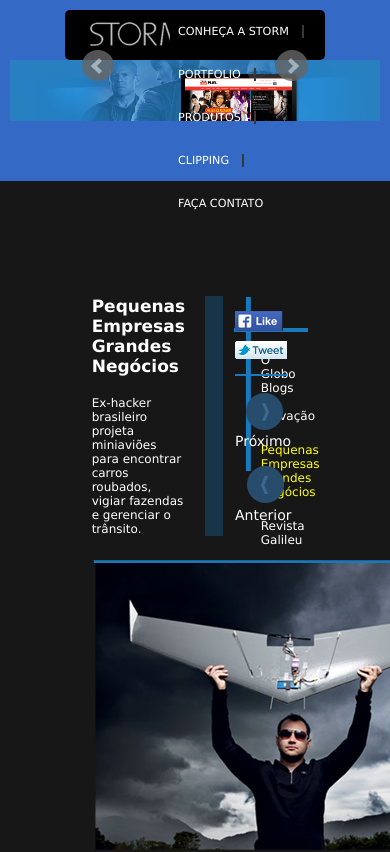
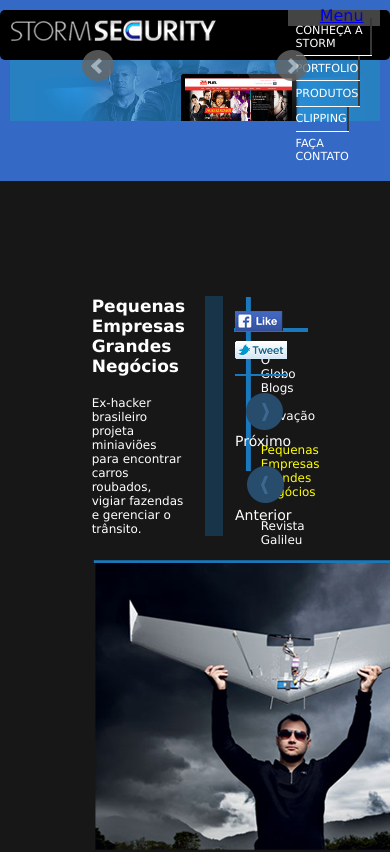
Before and after one commit to rodrigoIdei4/storm, a website: page index.html in a window 390 px wide. Shown: the top 852 px of the page. Drawn offline with nearby package versions, Linux system fonts and the light colour scheme; some packages are replaced by stand-ins of ours; files whose address does not match are found by name.

Commit message:
Estrutura do header para mobile

```diff
--- a/index.html
+++ b/index.html
@@ -9,15 +9,19 @@
 		<article id="topo" class="page">
 			<header id="cabecalho" class="default">
 				<h1><a href="topo">Storm Security</a></h1>
-				<nav>
-					<ul>
+				<div class="drop">
+					<nav class="nav nav-aberta">
+						<div class="wrap">
+							<ul class="listaNav">
 								<li class=""><a href="storm">Conheça a Storm</a></li>
 								<li class=""><a href="portfolio">Portfolio</a></li>
 								<li class=""><a href="produtos">Produtos</a></li>
 								<li class=""><a href="clipping">Clipping</a></li>
 								<li class="last"><a href="contato">Faça Contato</a></li>
 							</ul>
+						</div>
 					</nav>
+				</div>
 			</header>
 			<section id="portfolio">
 				<ul class="slider">
@@ -92,6 +96,29 @@
 			    slideMargin: 10
 			  });
 			});
+
+			$(".nav").addClass("fechada");
+			$(".nav").after("<a href=\"#\" class=\"nav-toggle\">Menu</a>");
+
+			$(".nav-toggle").click(function() {
+				var altura = $(".listaNav").height();
+				if($(".nav").hasClass("fechada")) {
+					$(".nav").animate({height:altura},{queue:false, duration:200}).removeClass("fechada");
+				}
+				else {
+					$(".nav").animate({height:"0px"},{queue:false, duration:200}).addClass("fechada");
+				}
+			});
+
+			$(window).resize(function() {
+				var tamanhoViewport = $(window).width();
+				if (tamanhoViewport > 480) {
+					$(".nav").css("height","auto").addClass("fechada");
+				} else {
+					$(".nav").css("height","0px").addClass("fechada");
+				}
+			});
+
 		</script>
 
 	</body>
--- a/sass/estilo.scss
+++ b/sass/estilo.scss
@@ -281,3 +281,73 @@ body{
 		}
 	}
 }
+@media only screen and (max-width: 480px){
+	$zen-column-count: 4;
+    body{
+    	article{
+    		header{
+    			@include zen-grid-item(12, 1);
+
+    			h1{
+    				@include zen-grid-item(9, 1);
+    				background: url("../images/logo1.png") no-repeat 0 0;
+    			}
+
+    			.wrap {
+				    max-width: 100%;
+				    margin: 0;
+			    }
+
+			    .drop {
+				    height: 48px;
+				    position: relative;
+				    z-index: 1000;
+
+				    nav{
+	    				@include zen-grid-item(3, 10);
+
+	    				&.nav{
+					    	&.nav-aberta {
+							    position: relative;
+							    padding: 0 0 0.5em 0;
+							    height: 0;
+					    	}
+
+						    ul {
+							    padding: .5em;
+							    margin: 0;
+							    background: #444;
+
+							    li {
+								    margin: 0;
+								    padding: 0;
+								    display: block;
+								    border-bottom: 1px solid #FFF;
+
+
+								    a {
+									    padding: 0.5em 0 0.5em 0;
+									    display: block;
+									    color: #FFF;
+								    }
+
+								    &:last-child {
+								    	border-bottom:none;
+								    }
+							    }
+						    }
+						}
+	    			}
+	    			.nav-toggle {
+					    display: block;
+					    padding: .4em;
+					    margin: .5em 0;
+					    position: absolute;
+					    right: 10px;
+					    top: -18px;
+				    }
+			    }
+    		}
+    	}
+    }
+}
```
Also changed, not shown: css/estilo.css, images/logo1.png (added). Lines whose indentation alone changed are shown as unchanged.
